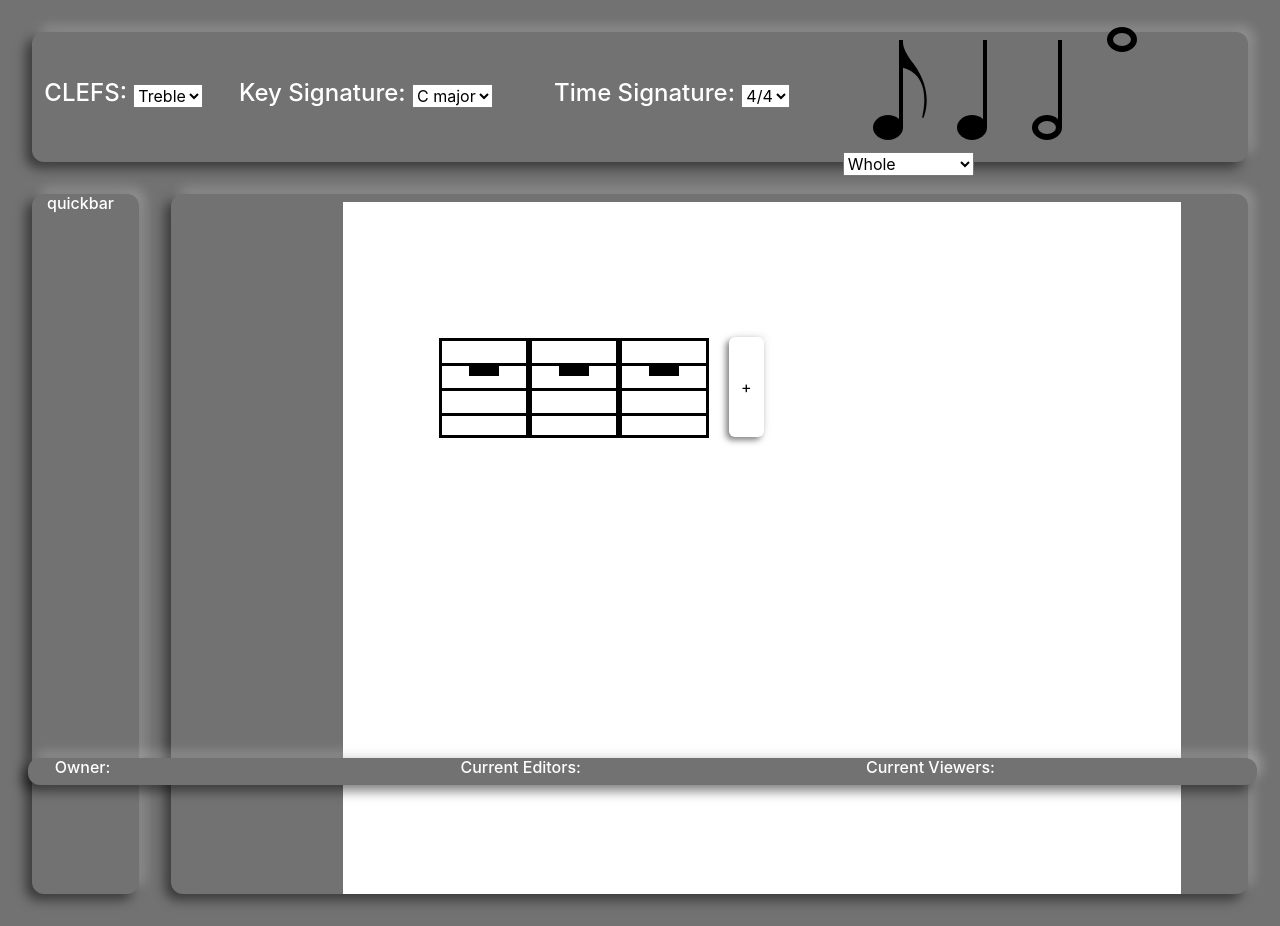
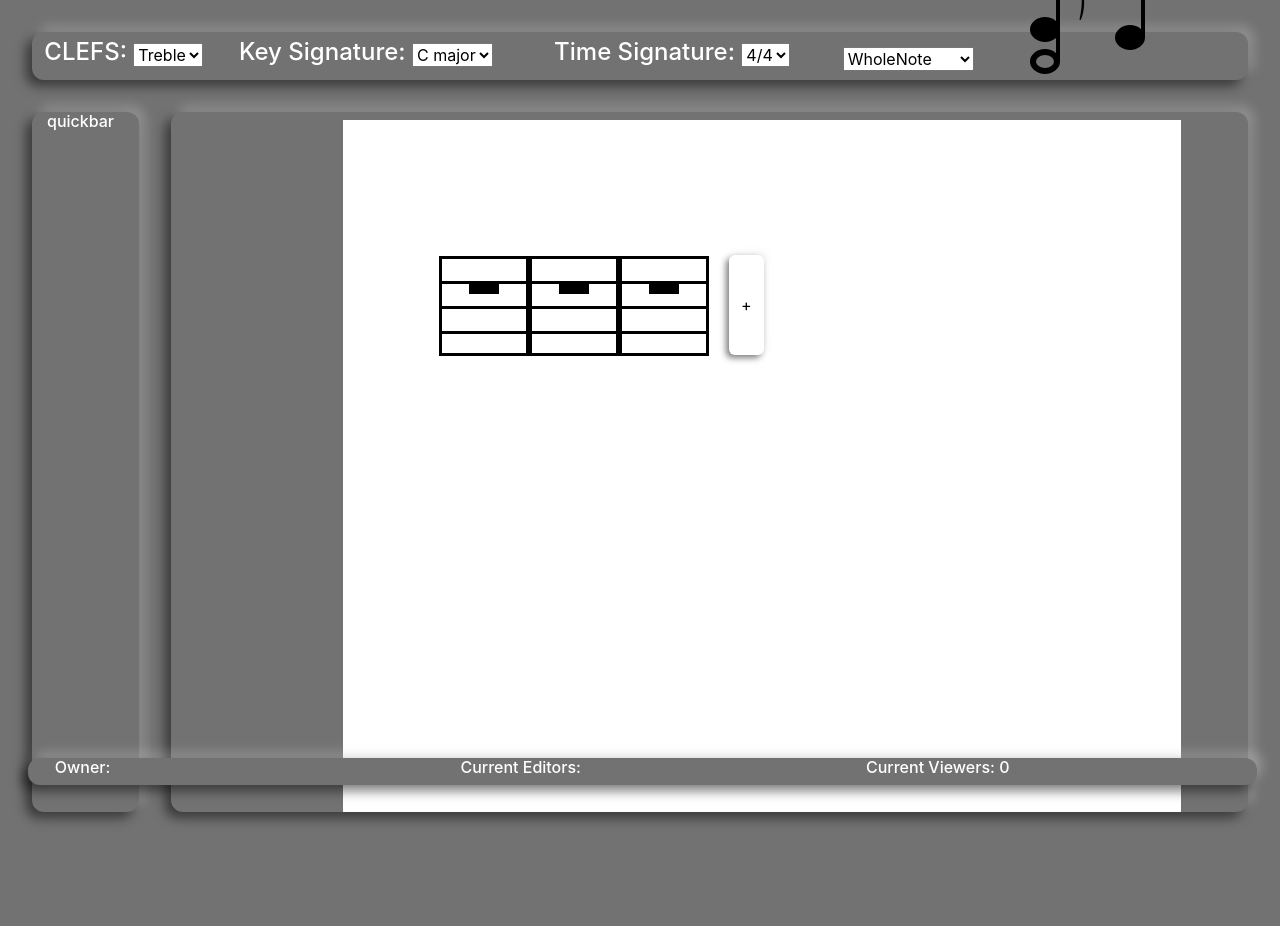
Before and after one commit to TheStopsign/Musicollab, a React (Create React App) app: page /documents/1 in a window 1280 px wide. After the commit the page ends 844 px from the top, so only its background shows below. Built offline with nearby package versions, Linux system fonts and the light colour scheme; no server answers.

Commit message:
both note selectors visible

```diff
--- a/src/components/EditDocument.js
+++ b/src/components/EditDocument.js
@@ -3,12 +3,15 @@
 import React, { Component } from 'react';
 import '../css/EditDocument.css';
 import axios from 'axios';
+import io from 'socket.io-client';
 import Staff from './Staff';
 import NoteTB from './noteToolbar';
 import EighthNote from './EighthNote';
 import QuarterNote from './QuarterNote';
 import HalfNote from './HalfNote';
 import WholeNote from './WholeNote';
+
+const notetb = new NoteTB()
 
 class EditDocument extends Component {
 	render() {
@@ -73,16 +76,10 @@ class EditDocument extends Component {
 						</div>
 					</div>
 
-
 					<div className="col padding-0">
-
-						<div className="noteBar" id="noteBar">
-							{
-								new NoteTB().render()
-							}
-							<div className="col padding-0">
+						<div className="dropdown">
 							<select id="currentNote">
-									<option value="32">Whole</option>
+								<option value="32">WholeNote</option>
 								<option value="16">Half</option>
 								<option value="8">Quarter</option>
 								<option value="4">Eighth</option>
@@ -92,8 +89,14 @@ class EditDocument extends Component {
 						</div>
 					</div>
 
+					<div className="col padding-0">
+						<div id="currentNote" className="row">
+							<div value="4">{notetb.render(0)}</div>
+							<div value="8">{notetb.render(1)}</div>
+							<div value="16">{notetb.render(2)}</div>
+							<div value="32">{notetb.render(3)}</div>
 						</div>
-
+					</div>
 
 				</div>
 
@@ -137,7 +140,7 @@ class EditDocument extends Component {
 							<h1> Current Editors: </h1>
 						</div>
 						<div className="col">
-							<h1> Current Viewers: </h1>
+							<h1> Current Viewers: {this.state.usercount}</h1>
 						</div>
 					</div>
 				</div>
@@ -159,18 +162,20 @@ class EditDocument extends Component {
 	componentDidMount() {
 		this.joinEditSession()
 			.then(() => {
-				document.getElementById("noteBar").addEventListener("click", (event) => {
-					if (event.path[1].classList[0] == "note") {
-						if (this.state.selectedNote != 0) {
-							// this.state.selectedNote.remove("selected");
-							this.state.selectedNote.className = this.state.selectedNote.className.slice(0, -8);
-						}
-						event.path[1].classList.add("selected");
-						this.state.selectedNote = event.path[1];
-					}
+				// document.getElementById("noteBar").addEventListener("click", (event) => {
+				// 	if (event.path[1].classList[0] == "note") {
+				// 		if (this.state.selectedNote != 0) {
+				// 			// this.state.selectedNote.remove("selected");
+				// 			this.state.selectedNote.className = this.state.selectedNote.className.slice(0, -8);
+				// 		}
+				// 		event.path[1].classList.add("selected");
+				// 		this.state.selectedNote = event.path[1];
+				// 	}
+				// })
+				////////////////////////////////////////////////////
+				document.getElementById("addStaffBtn").addEventListener("click", () => {
+					this.state.socket.emit('addstaff', { room: "" + this.state.document._id });
 				})
-				////////////////////////////////////////////////////
-				document.getElementById("addStaffBtn").addEventListener("click", () => { this.addStaff() })
 				this.addStaff()
 				this.addStaff()
 				this.addStaff()
@@ -190,8 +195,8 @@ class EditDocument extends Component {
 
 					if (e.target && isNote) {
 						//gets the currently selected notelength from the dropdown menu
-						// var noteSelection = document.getElementById("currentNote");
-						var noteSelection = this.state.selectedNote.id;
+						var noteSelection = document.getElementById("currentNote");
+						noteSelection = noteSelection.options[noteSelection.selectedIndex].value;
 
 						//gets the newNote information and creates it
 						var measure = Number(e.target.classList[1].slice(8));
@@ -212,6 +217,18 @@ class EditDocument extends Component {
 		axios.get(`http://localhost:8000/documents/` + this.props.match.params.id) //make a GET request to the server
 			.then(res => {
 				this.setState({ document: res.data }); //handle the response payload
+				const sock = io.connect("http://localhost:3001");
+				sock.on('connect', () => {
+					console.log(sock.id);
+					sock.emit("joinsession", { room: "" + this.state.document._id });
+				});
+				sock.on('addstaff', () => {
+					this.addStaff()
+				});
+				sock.on('usercount', (count) => {
+					this.setState({ usercount: count })
+				});
+				this.setState({ socket: sock })
 			})
 			.catch(function (error) {
 				console.log(error);
--- a/src/components/noteToolbar.js
+++ b/src/components/noteToolbar.js
@@ -11,18 +11,9 @@ import EighthNote from './EighthNote';
 import QuarterNote from './QuarterNote';
 
 class NoteTB extends Component {
-  render() {
+  render(i) {
     return (
-      <div className="staff">
-
-        <div className="notes row">
-          {
-            this.state.notes.map(function (note) {
-              return note.render()
-            })
-          }
-        </div>
-      </div >
+      this.state.notes[i].render()
     );
   }
   constructor(props) {
@@ -30,7 +21,7 @@ class NoteTB extends Component {
     this.state = {
       index: null,
       init_notes: "",
-			notes: [new EighthNote({ note: "G" }),new QuarterNote({ note: "G" }),new HalfNote({ note: "G" }),new WholeNote({ note: "G" })]
+      notes: [new EighthNote({ note: "E" }), new QuarterNote({ note: "E" }), new HalfNote({ note: "E" }), new WholeNote({ note: "E" })]
     }
   }
   getNote(i) {
```
Also changed, not shown: 1 other file (tests, documents, lock files or other folders). Lines whose indentation alone changed are shown as unchanged.
